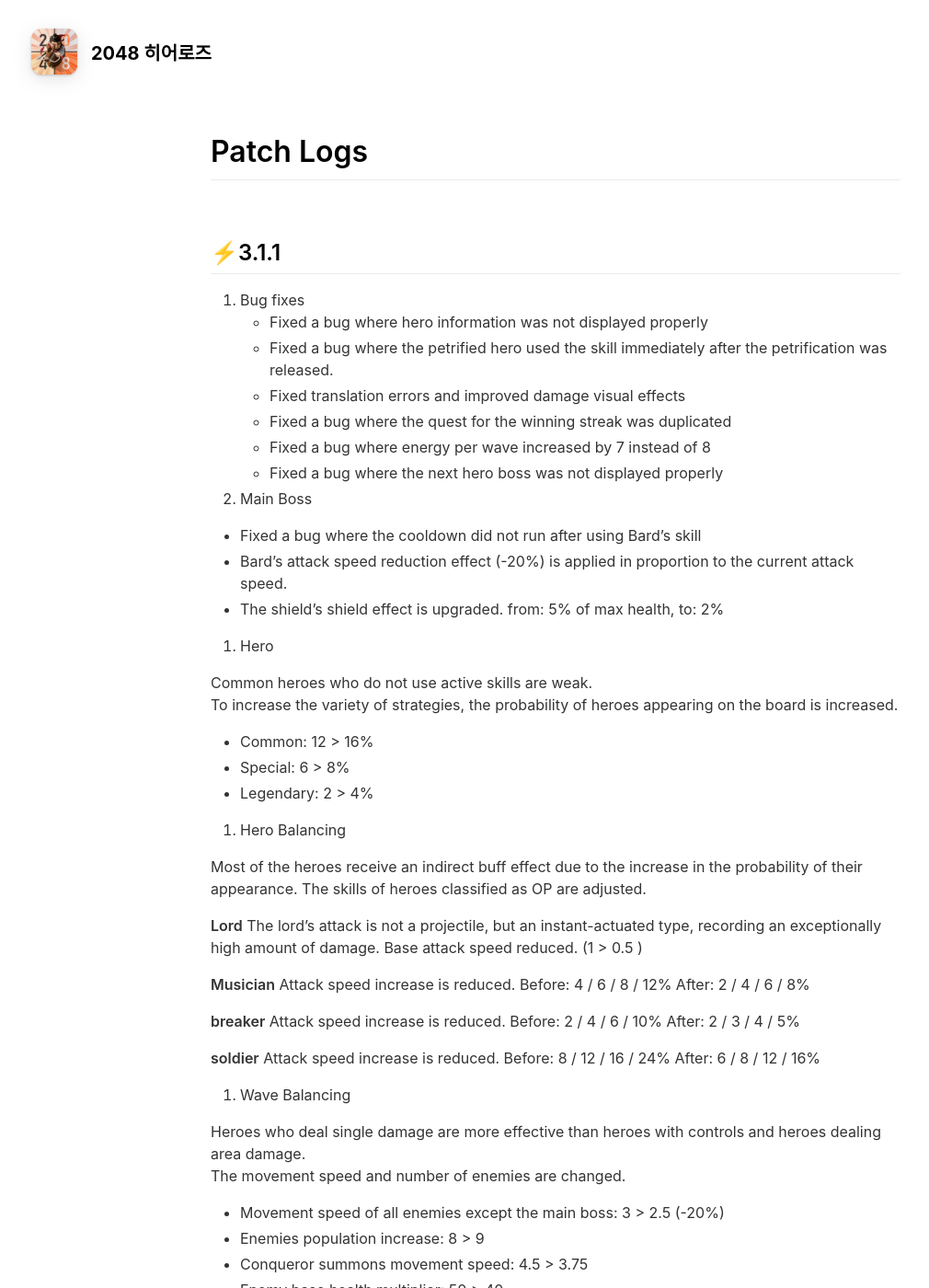
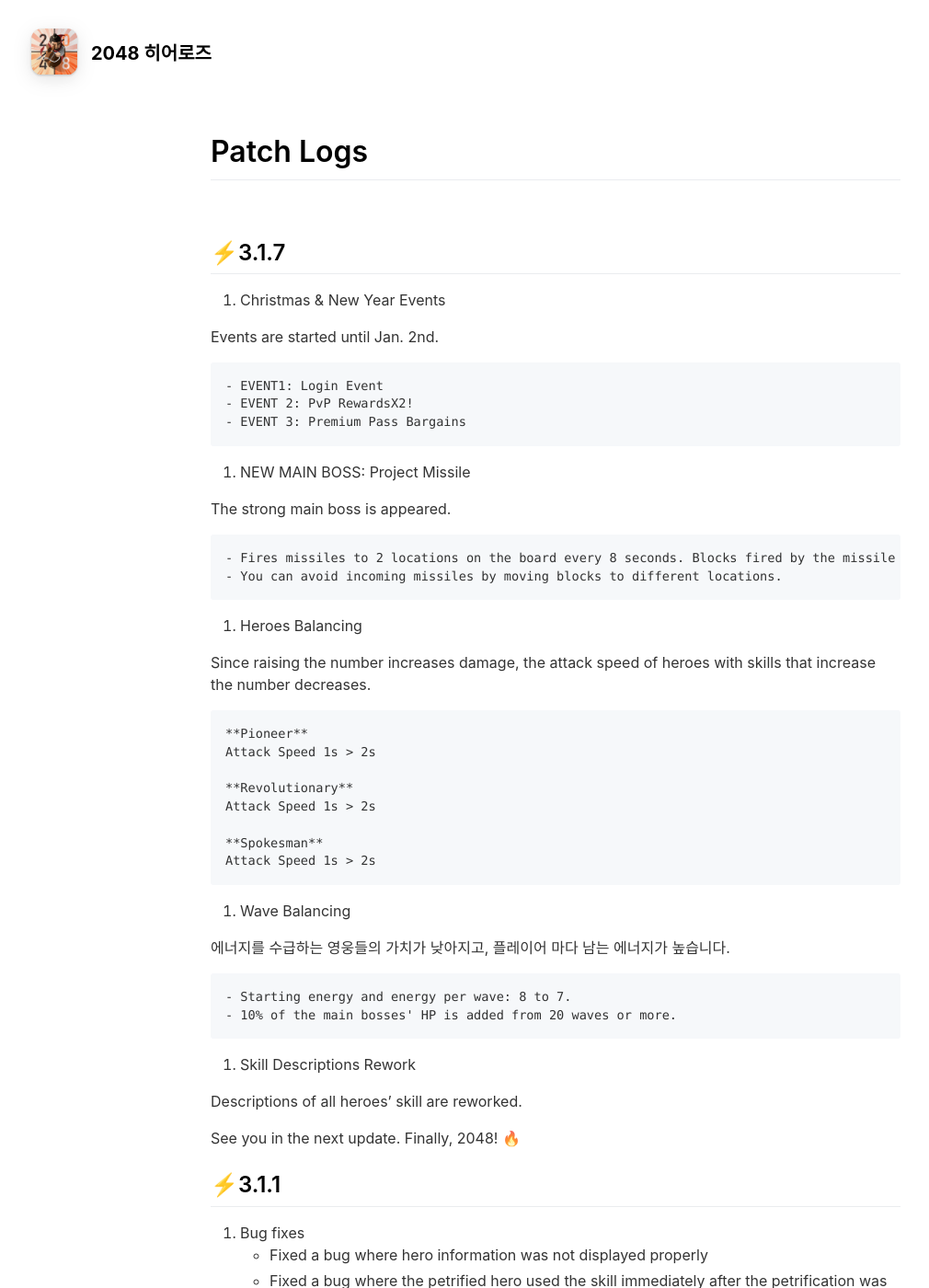
Before and after one commit to ArgoExped/Frozen-Arts, a Jekyll site: the page built from patch.md, in a window 1280 px wide and 1400 px high. Shown: the whole window at 92% size, without its empty margins (36-1046 px from the left). Built offline with Jekyll 4.4.1, drawn with Linux system fonts in a browser that asks for light colours; nearby versions of some CDN libraries.

Commit message:
Update patch.md
3.1.7

```diff
--- a/patch.md
+++ b/patch.md
@@ -7,6 +7,53 @@ include_in_header: true
 
 <br>
 
+
+## ⚡3.1.7
+
+1. Christmas & New Year Events
+
+Events are started until Jan. 2nd.
+
+	- EVENT1: Login Event
+	- EVENT 2: PvP RewardsX2!
+	- EVENT 3: Premium Pass Bargains
+
+
+2. NEW MAIN BOSS: Project Missile
+
+The strong main boss is appeared.
+
+	- Fires missiles to 2 locations on the board every 8 seconds. Blocks fired by the missile are destroyed.
+	- You can avoid incoming missiles by moving blocks to different locations.
+
+
+3. Heroes Balancing
+
+Since raising the number increases damage, the attack speed of heroes with skills that increase the number decreases.
+
+	**Pioneer**
+	Attack Speed 1s > 2s
+
+	**Revolutionary**
+	Attack Speed 1s > 2s
+
+	**Spokesman**
+	Attack Speed 1s > 2s
+
+
+5. Wave Balancing
+
+에너지를 수급하는 영웅들의 가치가 낮아지고, 플레이어 마다 남는 에너지가 높습니다.
+
+	- Starting energy and energy per wave: 8 to 7.
+	- 10% of the main bosses' HP is added from 20 waves or more.
+
+6. Skill Descriptions Rework
+
+ Descriptions of all heroes' skill are reworked.
+
+
+See you in the next update. Finally, 2048! 🔥
 
 
 ## ⚡3.1.1
```
